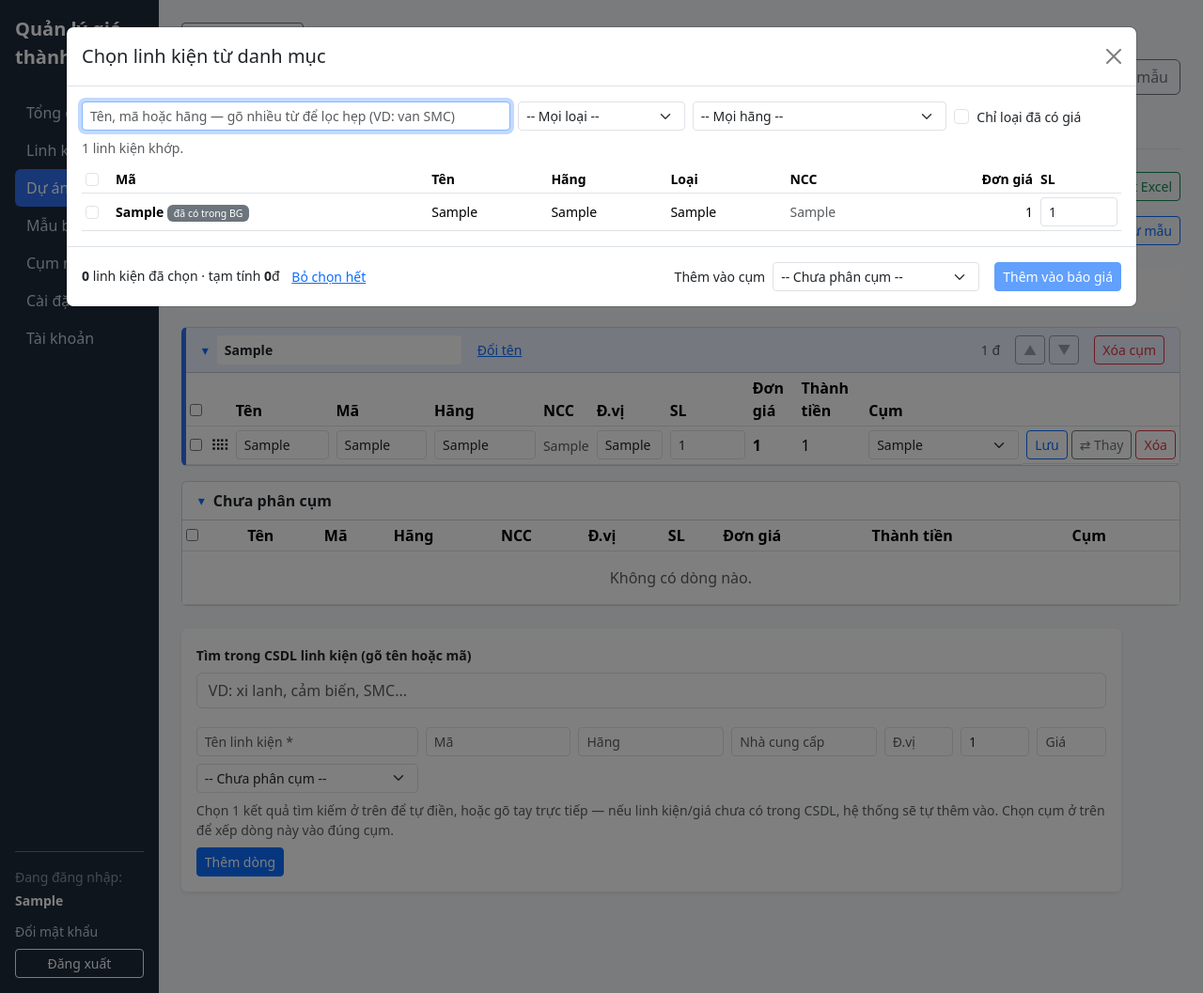
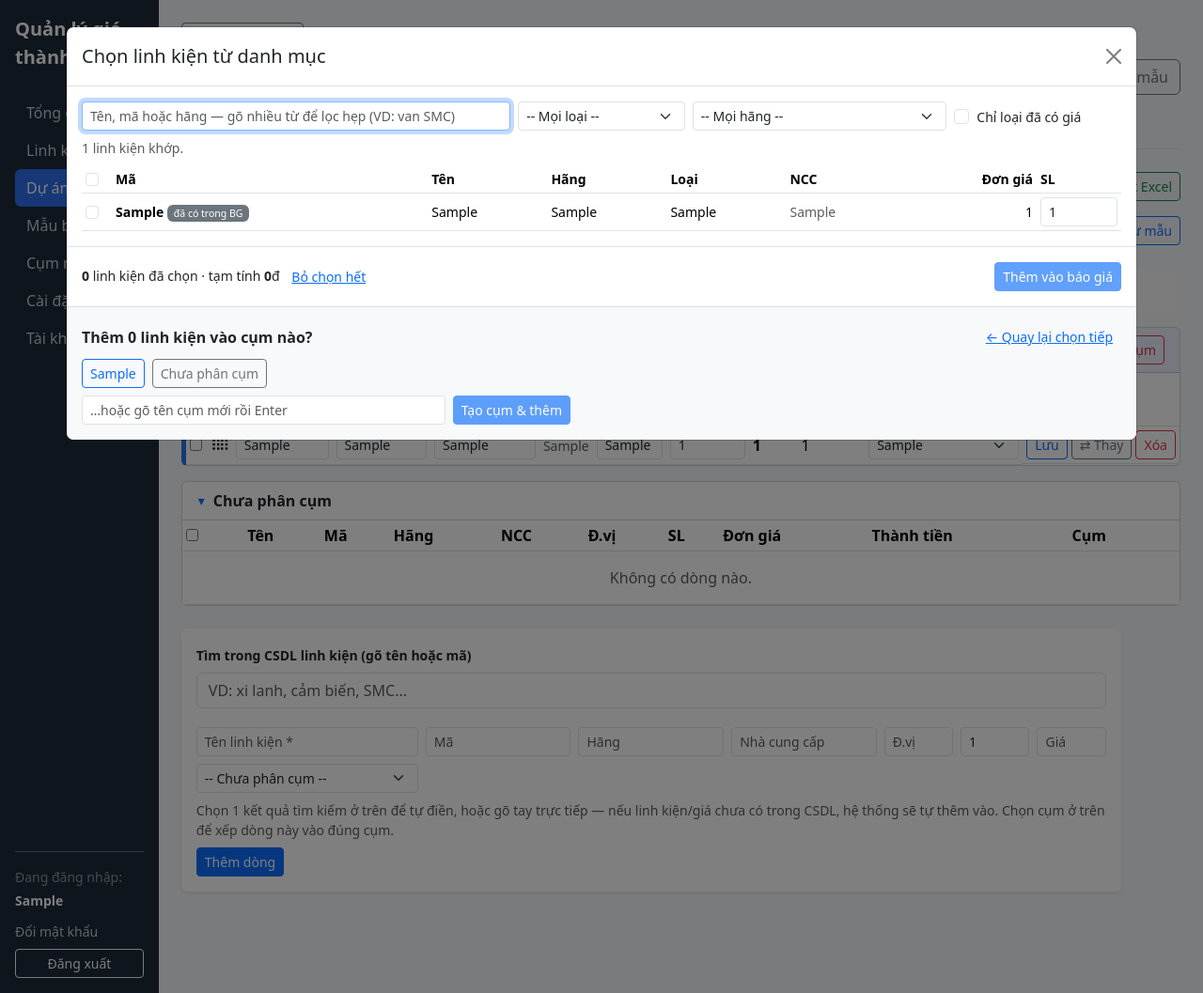
Before and after one commit to thuminkk/phanmembaogia, a FastAPI app: page /bao-gia/1/linh-kien in a window 1280 px wide, after a click on "+ Chọn từ danh mục linh kiện". Shown: the whole page at 94% size. Run offline with FastAPI, Linux system fonts and the light colour scheme; the visitor is signed in with stand-in values (Sample User, id 1); tables that the repository leaves empty hold one stand-in row (values such as "Sample post"); some libraries are stand-ins or nearby versions.

Commit message:
Chọn từ danh mục: bước xác nhận cụm bằng nút (bấm là thêm), nhớ cụm lần trước, tạo cụm mới tại chỗ
Co-Authored-By: Claude Opus 5.5 <noreply@anthropic.com>

```diff
--- a/app/routers/quotes.py
+++ b/app/routers/quotes.py
@@ -439,6 +439,9 @@ async def add_part_lines_from_catalog(quote_id: int, request: Request, db: Sessi
         except ValueError:
             continue
     group_id = form.get("group_id") or ""
+    ten_cum_moi = (form.get("ten_cum_moi") or "").strip()
+    if ten_cum_moi:  # bước xác nhận cho phép tạo luôn cụm mới để thêm vào
+        group_id = str(crud.add_group(db, quote_id, ten_cum_moi).id)
     crud.add_part_lines_from_catalog(db, quote_id, items, int(group_id) if group_id else None)
     return RedirectResponse(f"/bao-gia/{quote_id}/linh-kien", status_code=303)
 
--- a/app/static/js/quotes.js
+++ b/app/static/js/quotes.js
@@ -404,9 +404,46 @@ function initPartPicker() {
         countBox.textContent = selected.size;
         totalBox.textContent = fmt(total);
         submitBtn.disabled = selected.size === 0;
+        if (selected.size === 0) document.getElementById("pp-confirm").hidden = true;
+        const confirmCount = document.getElementById("pp-confirm-count");
+        if (confirmCount) confirmCount.textContent = selected.size;
         submitBtn.textContent = selected.size ? "Thêm " + selected.size + " linh kiện vào báo giá" : "Thêm vào báo giá";
         checkAll.checked = shown.length > 0 && shown.every((p) => selected.has(p.part_id));
     }
+
+    // Bước 2 — xác nhận cụm: bấm "Thêm" mở hàng nút cụm, bấm 1 cụm là nộp luôn. Cụm dùng lần trước
+    // (nhớ theo từng báo giá) được tô đậm và focus sẵn -> chỉ cần Enter.
+    const confirmBox = document.getElementById("pp-confirm");
+    const newGroupBox = document.getElementById("pp-new-group");
+    const newGroupBtn = document.getElementById("pp-new-group-btn");
+    const groupBtns = confirmBox.querySelectorAll(".pp-group-btn");
+    const lastGroupKey = "pp-last-group:" + location.pathname;
+    let lastGroup = null;
+    try { lastGroup = localStorage.getItem(lastGroupKey); } catch (e) { /* bỏ qua */ }
+
+    submitBtn.addEventListener("click", () => {
+        document.getElementById("pp-confirm-count").textContent = selected.size;
+        confirmBox.hidden = false;
+        let focusBtn = groupBtns[0];
+        groupBtns.forEach((btn) => {
+            const isLast = lastGroup !== null && btn.value === lastGroup;
+            btn.classList.toggle("btn-primary", isLast);
+            btn.classList.toggle("btn-outline-primary", !isLast && btn.value !== "");
+            if (isLast) focusBtn = btn;
+        });
+        focusBtn.focus();
+    });
+    document.getElementById("pp-back").addEventListener("click", () => { confirmBox.hidden = true; });
+    groupBtns.forEach((btn) => btn.addEventListener("click", () => {
+        newGroupBox.value = ""; // bấm cụm có sẵn thì bỏ tên cụm mới đang gõ dở
+        try { localStorage.setItem(lastGroupKey, btn.value); } catch (e) { /* bỏ qua */ }
+    }));
+    newGroupBox.addEventListener("input", () => { newGroupBtn.disabled = !newGroupBox.value.trim(); });
+    newGroupBox.addEventListener("keydown", (e) => {
+        if (e.key !== "Enter") return;
+        e.preventDefault(); // Enter mặc định sẽ "bấm" nút cụm đầu tiên
+        if (newGroupBox.value.trim()) newGroupBtn.click();
+    });
 
     checkAll.addEventListener("change", () => {
         shown.forEach((p) => {
--- a/app/templates/quotes/parts.html
+++ b/app/templates/quotes/parts.html
@@ -298,14 +298,26 @@
             <div class="modal-footer justify-content-between">
                 <div class="small"><span class="fw-semibold" id="pp-selected-count">0</span> linh kiện đã chọn · tạm tính <span class="fw-semibold" id="pp-selected-total">0</span>đ
                     <button type="button" class="btn btn-link btn-sm p-0 ms-2" id="pp-clear">Bỏ chọn hết</button></div>
-                <form method="post" action="/bao-gia/{{ quote.id }}/linh-kien/them-nhieu" id="pp-form" class="d-flex gap-2 align-items-center">
-                    <label class="small text-nowrap" for="pp-group">Thêm vào cụm</label>
-                    <select class="form-select form-select-sm" name="group_id" id="pp-group" style="width:220px">
-                        <option value="">-- Chưa phân cụm --</option>
-                        {% for g in quote.groups %}<option value="{{ g.id }}">{{ g.ten_cum }}</option>{% endfor %}
-                    </select>
+                <button class="btn btn-primary btn-sm text-nowrap" type="button" id="pp-submit" disabled>Thêm vào báo giá</button>
+            </div>
+            <!-- Bước 2: xác nhận cụm — bấm 1 nút cụm là thêm luôn (không cần chọn rồi bấm lại). -->
+            <div class="modal-footer d-block bg-light" id="pp-confirm" hidden>
+                <form method="post" action="/bao-gia/{{ quote.id }}/linh-kien/them-nhieu" id="pp-form">
                     <div id="pp-hidden"></div>
-                    <button class="btn btn-primary btn-sm text-nowrap" type="submit" id="pp-submit" disabled>Thêm vào báo giá</button>
+                    <div class="d-flex justify-content-between align-items-center mb-2">
+                        <div class="fw-semibold">Thêm <span id="pp-confirm-count">0</span> linh kiện vào cụm nào?</div>
+                        <button type="button" class="btn btn-link btn-sm" id="pp-back">← Quay lại chọn tiếp</button>
+                    </div>
+                    <div class="d-flex flex-wrap gap-2 mb-2">
+                        {% for g in quote.groups %}
+                        <button type="submit" class="btn btn-outline-primary btn-sm pp-group-btn" name="group_id" value="{{ g.id }}">{{ g.ten_cum }}</button>
+                        {% endfor %}
+                        <button type="submit" class="btn btn-outline-secondary btn-sm pp-group-btn" name="group_id" value="">Chưa phân cụm</button>
+                    </div>
+                    <div class="d-flex gap-2" style="max-width: 520px;">
+                        <input class="form-control form-control-sm" name="ten_cum_moi" id="pp-new-group" placeholder="…hoặc gõ tên cụm mới rồi Enter">
+                        <button type="submit" class="btn btn-sm btn-primary text-nowrap" id="pp-new-group-btn" disabled>Tạo cụm & thêm</button>
+                    </div>
                 </form>
             </div>
         </div>
```
